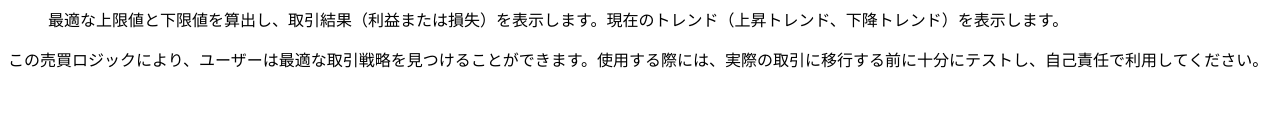
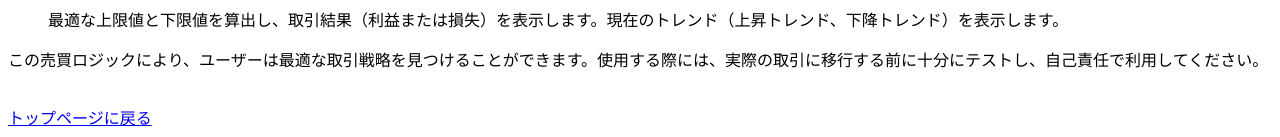
Before and after one commit to saitou-cpi/opfapp, a Flask app: page /help in a window 1280 px wide. Shown: the part 1608-1745 px from the top of the page. Before the commit the page ends 1676 px from the top, so only its background shows below. Run offline with Flask 3, Linux system fonts and the light colour scheme.

Commit message:
Update helppage.html

```diff
--- a/templates/helppage.html
+++ b/templates/helppage.html
@@ -68,6 +68,8 @@
         </li>
     </ol>
     <p>この売買ロジックにより、ユーザーは最適な取引戦略を見つけることができます。使用する際には、実際の取引に移行する前に十分にテストし、自己責任で利用してください。</p>
+    <br>
+    <a href="/">トップページに戻る</a>
 </body>
 
 </html>
```
